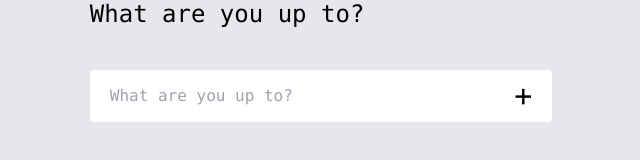
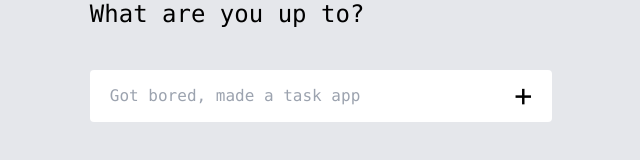
Before and after one commit to dwrellin/task-app, a React (Create React App) app: page / in a window 1280 px wide. Shown: the part 350-510 px from the top of the page, without its empty margins (319-959 px from the left). Built offline with nearby package versions, Linux system fonts and the light colour scheme.

Commit message:
feat: add gh-pages for public viewing

```diff
--- a/src/App.js
+++ b/src/App.js
@@ -17,7 +17,7 @@ function App() {
           <input
             type='text'
             className='p-2 px-5 w-full rounded rounded-r-none'
-            placeholder='What are you up to?'
+            placeholder='Got bored, made a task app'
             onChange={(e) => setTask(e.target.value)}
             onKeyUp={(e) => {
               if (!task) return;
```
Also changed, not shown: package.json (+7 -4 lines), 1 other file (tests, documents, lock files or other folders).
